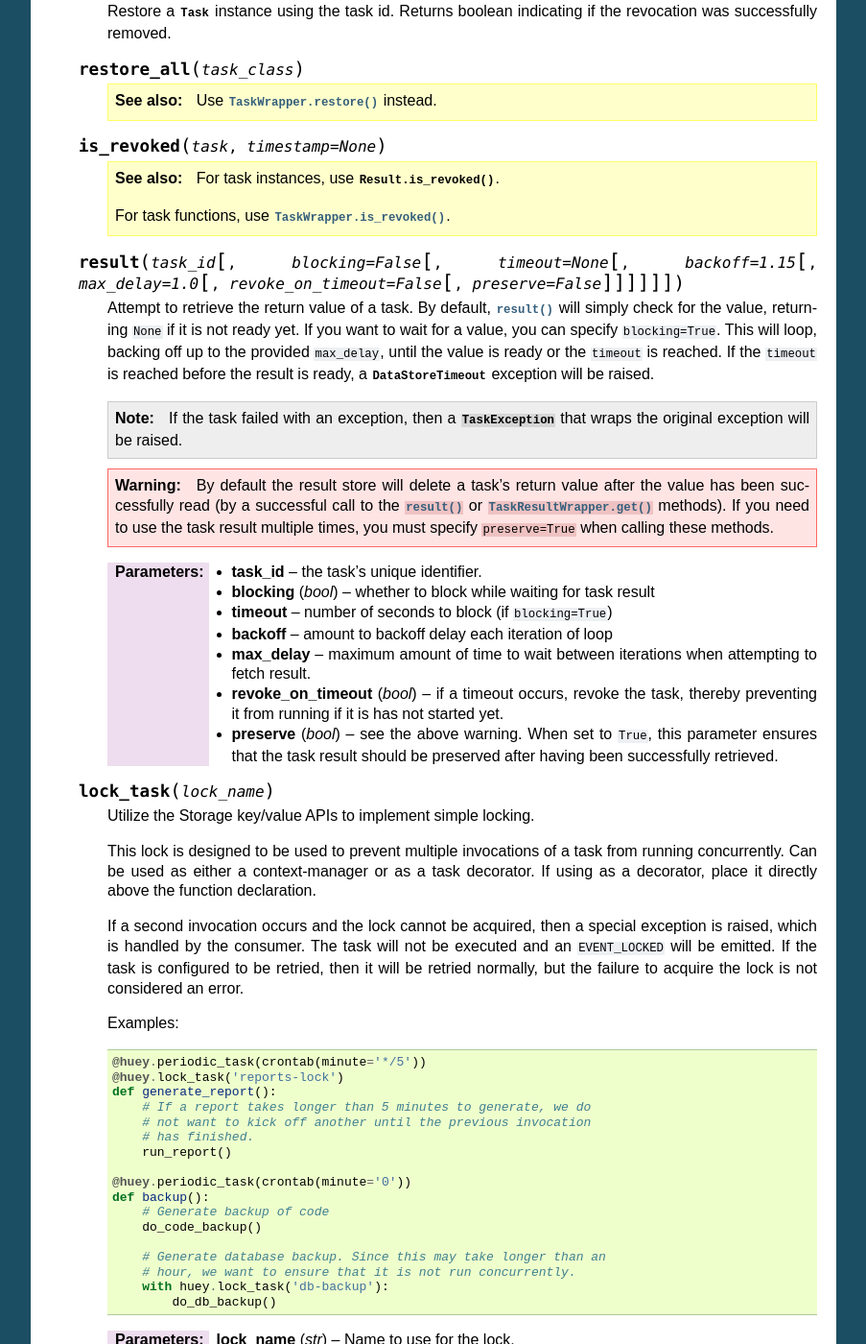
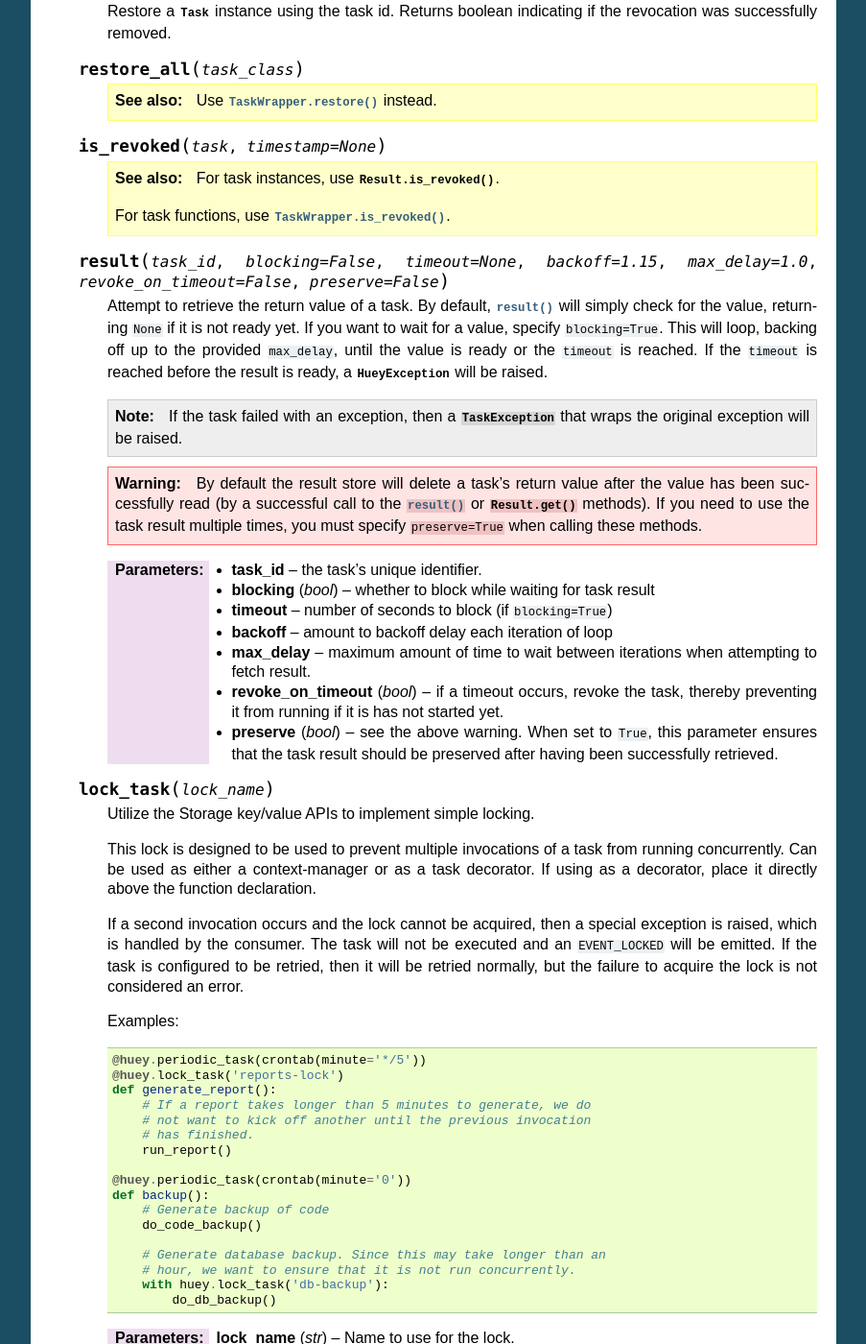
Before and after one commit to coleifer/huey, a Sphinx documentation site: the page built from docs/api.rst, in a window 1280 px wide and 1400 px high, scrolled down 7967 px. Shown: the whole window at 96% size, without its empty margins (198-1101 px from the left). Built offline with Sphinx 7.4.7, drawn with Linux system fonts in a browser that asks for light colours; some of the changed text lies outside the part shown.

Commit message:
More cleanups.

```diff
--- a/docs/api.rst
+++ b/docs/api.rst
@@ -544,15 +544,15 @@ Huey object
 
             For task functions, use :py:meth:`TaskWrapper.is_revoked`.
 
-    .. py:method:: result(task_id[, blocking=False[, timeout=None[, backoff=1.15[, max_delay=1.0[, revoke_on_timeout=False[, preserve=False]]]]]])
+    .. py:method:: result(task_id, blocking=False, timeout=None, backoff=1.15, max_delay=1.0, revoke_on_timeout=False, preserve=False)
 
-        Attempt to retrieve the return value of a task.  By default, :py:meth:`~Huey.result`
-        will simply check for the value, returning ``None`` if it is not ready yet.
-        If you want to wait for a value, you can specify ``blocking=True``.
-        This will loop, backing off up to the provided ``max_delay``, until the
-        value is ready or the ``timeout`` is reached. If the ``timeout``
-        is reached before the result is ready, a :py:class:`DataStoreTimeout`
-        exception will be raised.
+        Attempt to retrieve the return value of a task. By default, :py:meth:`~Huey.result`
+        will simply check for the value, returning ``None`` if it is not ready
+        yet. If you want to wait for a value, specify ``blocking=True``. This
+        will loop, backing off up to the provided ``max_delay``, until the
+        value is ready or the ``timeout`` is reached. If the ``timeout`` is
+        reached before the result is ready, a :py:class:`HueyException` will be
+        raised.
 
         .. note:: If the task failed with an exception, then a
             :py:class:`TaskException` that wraps the original exception will be
@@ -560,7 +560,7 @@ Huey object
 
         .. warning:: By default the result store will delete a task's return
             value after the value has been successfully read (by a successful
-            call to the :py:meth:`~Huey.result` or :py:meth:`TaskResultWrapper.get`
+            call to the :py:meth:`~Huey.result` or :py:meth:`Result.get`
             methods). If you need to use the task result multiple times, you
             must specify ``preserve=True`` when calling these methods.
 
@@ -623,7 +623,7 @@ Huey object
 
         Store a value in the result-store under the given key.
 
-    .. py:method:: get(key[, peek=False])
+    .. py:method:: get(key, peek=False)
 
         :param key: key to read
         :param bool peek: non-destructive read
@@ -632,11 +632,11 @@ Huey object
         are destructive, but to preserve the value you can specify
         ``peek=True``.
 
-    .. py:method:: pending([limit=None])
+    .. py:method:: pending(limit=None)
 
         Return all unexecuted tasks currently in the queue.
 
-    .. py:method:: scheduled([limit=None])
+    .. py:method:: scheduled(limit=None)
 
         Return all unexecuted tasks currently in the schedule.
 
@@ -645,7 +645,7 @@ Huey object
         Return a mapping of task-id to pickled result data for all executed tasks whose return values have not been automatically removed.
 
 
-.. py:class:: TaskWrapper(huey, func[, retries=0[, retry_delay=0[, retries_as_argument=False[, include_task=False[, name=None[, task_base=None[, **task_settings]]]]]]])
+.. py:class:: TaskWrapper(huey, func, retries=0, retry_delay=0, retries_as_argument=False, include_task=False, name=None, task_base=None, **task_settings)
 
     :param Huey huey: A huey instance.
     :param func: User function.
@@ -677,7 +677,7 @@ Huey object
     The wrapper class also has several helper methods for managing and
     enqueueing tasks, which are described below.
 
-    .. py:method:: schedule([args=None[, kwargs=None[, eta=None[, delay=None[, convert_utc=True]]]]])
+    .. py:method:: schedule(args=None, kwargs=None, eta=None, delay=None, convert_utc=True)
 
         Use the ``schedule`` method to schedule the execution of the queue task
         for a given time in the future:
@@ -746,7 +746,7 @@ Huey object
             >>> count_some_beans.call_local(1337)
             'Counted 1337 beans'
 
-    .. py:method:: revoke([revoke_until=None[, revoke_once=False]])
+    .. py:method:: revoke(revoke_until=None, revoke_once=False)
 
         Prevent any instance of the given task from executing.  When no
         parameters are provided the function will not execute again until
@@ -771,7 +771,7 @@ Huey object
             # prevent any invocation for 24 hours.
             count_some_beans.revoke(datetime.datetime.now() + datetime.timedelta(days=1))
 
-    .. py:method:: is_revoked([dt=None])
+    .. py:method:: is_revoked(dt=None)
 
         Check whether the given task is revoked.  If ``dt`` is specified, it
         will check if the task is revoked with respect to the given datetime.
@@ -783,7 +783,7 @@ Huey object
 
         Clears any revoked status and allows the task to run normally.
 
-    .. py:method:: s([*args[, **kwargs]])
+    .. py:method:: s(*args, **kwargs)
 
         Create a task instance representing the invocation of the user function
         with the given arguments and keyword-arguments. The resulting task
@@ -839,7 +839,7 @@ Huey object
             tasks.queuecmd_count_beans
 
 
-.. py:class:: QueueTask([data=None[, task_id=None[, execute_time=None[, retries=None[, retry_delay=None[, on_complete=None]]]]]])
+.. py:class:: QueueTask(data=None, task_id=None, execute_time=None, retries=None, retry_delay=None, on_complete=None)
 
     The ``QueueTask`` class represents the execution of a function. Instances
     of the class are serialized and enqueued for execution by the consumer,
@@ -876,7 +876,7 @@ Huey object
         ret = huey.enqueue(task_instance)  # Enqueue the queue task.
         print(ret.get(blocking=True))  # "3".
 
-    .. py:method:: then(task[, *args[, **kwargs]])
+    .. py:method:: then(task, *args, **kwargs)
 
         :param TaskWrapper task: A ``task()``-decorated function.
         :param args: Arguments to pass to the task.
@@ -1017,7 +1017,7 @@ TaskResultWrapper
 
         Returns the ID of the corresponding task.
 
-    .. py:method:: get([blocking=False[, timeout=None[, backoff=1.15[, max_delay=1.0[, revoke_on_timeout=False[, preserve=False]]]]]])
+    .. py:method:: get(blocking=False, timeout=None, backoff=1.15, max_delay=1.0, revoke_on_timeout=False, preserve=False)
 
         Attempt to retrieve the return value of a task.  By default, :py:meth:`~TaskResultWrapper.get`
         will simply check for the value, returning ``None`` if it is not ready yet.
@@ -1084,7 +1084,7 @@ TaskResultWrapper
 
         See also: :py:meth:`Huey.is_revoked`.
 
-    .. py:method:: reschedule([eta=None[, delay=None[, convert+utc=True]]])
+    .. py:method:: reschedule(eta=None, delay=None, convert+utc=True)
 
         Reschedule the given task. The original task instance will be revoked,
         but **no checks are made** to verify that it hasn't already been
@@ -1113,7 +1113,7 @@ Storage
 
 Huey
 
-.. py:class:: BaseStorage([name='huey'[, **storage_kwargs]])
+.. py:class:: BaseStorage(name='huey', **storage_kwargs)
 
     .. py:meth:: enqueue(data)
 
@@ -1123,7 +1123,7 @@ Huey
 
     .. py:meth:: queue_size()
 
-    .. py:meth:: enqueued_items([limit=None])
+    .. py:meth:: enqueued_items(limit=None)
 
     .. py:meth:: flush_queue()
 
@@ -1133,7 +1133,7 @@ Huey
 
     .. py:meth:: schedule_size()
 
-    .. py:meth:: scheduled_items([limit=None])
+    .. py:meth:: scheduled_items(limit=None)
 
     .. py:meth:: flush_schedule()
 
@@ -1153,7 +1153,7 @@ Huey
 
     .. py:meth:: put_error(metadata)
 
-    .. py:meth:: get_errors([limit=None[, offset=0]])
+    .. py:meth:: get_errors(limit=None, offset=0)
 
     .. py:meth:: flush_errors()
 
```
Also changed, not shown: 1 other file.
